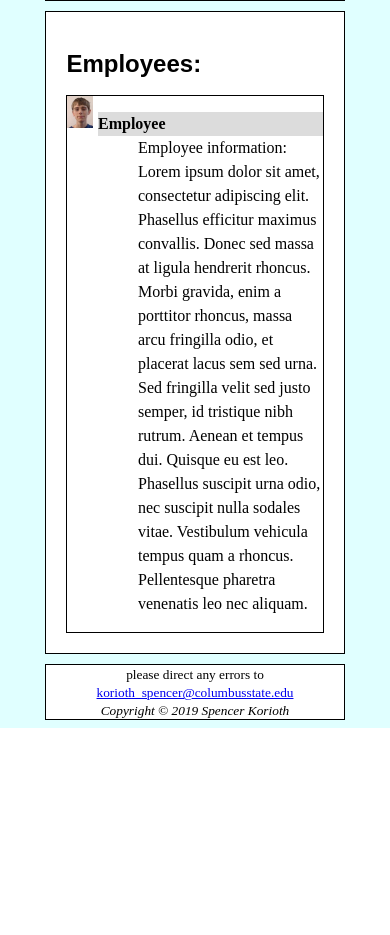
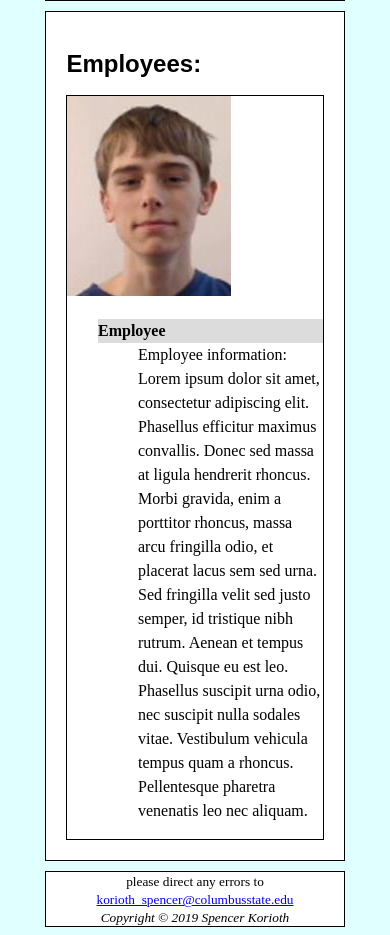
Before and after one commit to SpKorioth/Labs, a PHP site: page /lab6contact.html in a window 390 px wide. Shown: the part 301-1236 px from the top of the page. Before the commit the page ends 1029 px from the top, so only its background shows below. Run offline with PHP 8.4, Linux system fonts and the light colour scheme.

Commit message:
contact page image contain changes

```diff
--- a/dog.css
+++ b/dog.css
@@ -10,8 +10,8 @@
 th {background-color: LightCyan;}
 tr:nth-child(even){background-color: Gainsboro;}
 
-.contact {border: solid; border-width: 1px;}
-.contact img {width: 10%; float: left;}
+.contact {border: solid; border-width: 1px; clear: left; overflow: auto;}
+.contact img {max-width: 10%; float: left;}
 dt {background-color: Gainsboro;}
 dl {margin-left: 12%;}
 
@@ -57,6 +57,10 @@
 		border-color: black;
 		border-width: 1px;
 	}
+	.contact img
+	{
+		float: none; max-width: 100%;
+	}
 }
 
 nav a:hover{background-color: Turquoise;}
```
